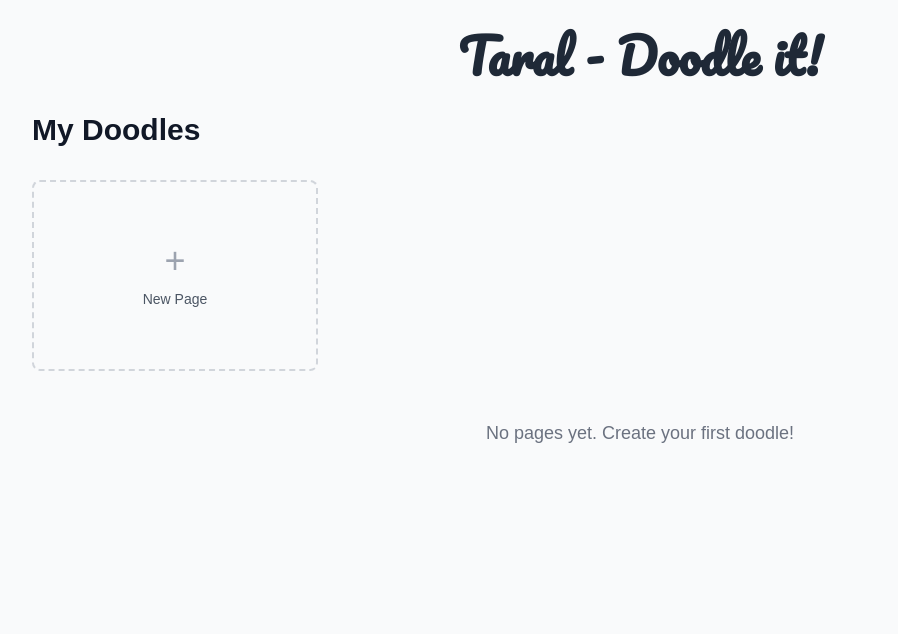
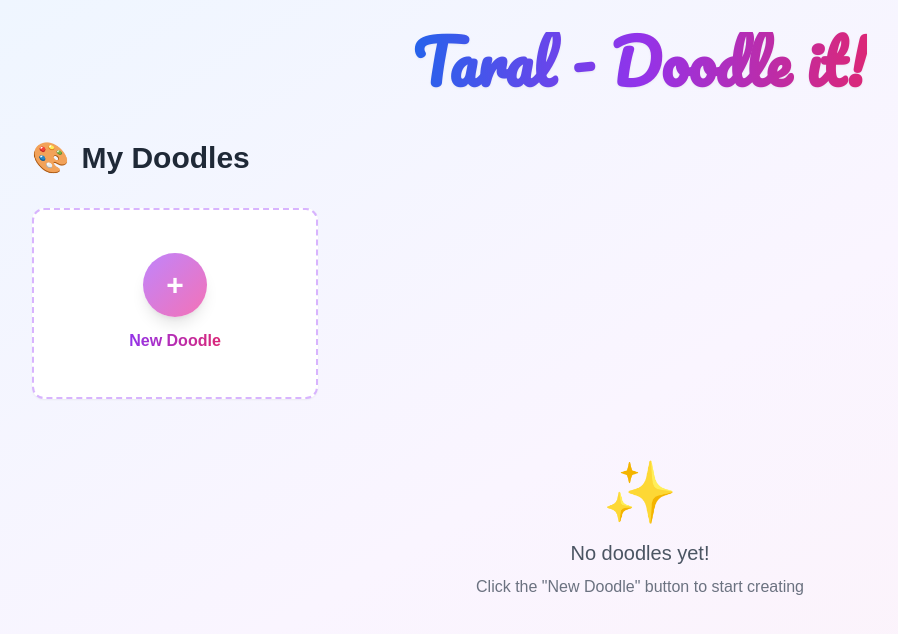
Before and after one commit to charmi-reddy/taral, a Next.js app: page / in a window 1280 px wide. Shown: the top 634 px of the page, without its empty margins (0-898 px from the left). Built offline with nearby package versions, Linux system fonts and the light colour scheme.

Commit message:
feat: enhance home page design with gradients, better colors, and modern styling

```diff
--- a/components/HomeView.tsx
+++ b/components/HomeView.tsx
@@ -104,16 +104,17 @@ export default function HomeView({
   };
 
   return (
-    <div className="min-h-screen bg-gray-50 p-4 sm:p-6 lg:p-8">
+    <div className="min-h-screen bg-gradient-to-br from-blue-50 via-purple-50 to-pink-50 p-4 sm:p-6 lg:p-8">
       <div className="max-w-7xl mx-auto">
         {/* Header with branding */}
-        <div className="flex justify-center mb-6 sm:mb-8">
-          <h1 className="text-4xl sm:text-5xl font-bold text-gray-800" style={{ fontFamily: 'var(--font-pacifico)' }}>
+        <div className="flex justify-center mb-8 sm:mb-12">
+          <h1 className="text-5xl sm:text-6xl font-bold bg-gradient-to-r from-blue-600 via-purple-600 to-pink-600 bg-clip-text text-transparent drop-shadow-sm" style={{ fontFamily: 'var(--font-pacifico)' }}>
             Taral - Doodle it!
           </h1>
         </div>
 
-        <h2 className="text-2xl sm:text-3xl font-bold text-gray-900 mb-6 sm:mb-8">
+        <h2 className="text-2xl sm:text-3xl font-bold text-gray-800 mb-6 sm:mb-8 flex items-center gap-3">
+          <span className="text-3xl">🎨</span>
           My Doodles
         </h2>
 
@@ -122,11 +123,13 @@ export default function HomeView({
           {/* New Page button */}
           <button
             onClick={onNewPage}
-            className="aspect-[3/2] rounded-lg border-2 border-dashed border-gray-300 hover:border-blue-500 hover:bg-blue-50 transition flex flex-col items-center justify-center gap-2 group"
+            className="aspect-[3/2] rounded-xl border-2 border-dashed border-purple-300 hover:border-purple-500 bg-white hover:bg-gradient-to-br hover:from-purple-50 hover:to-pink-50 transition-all duration-300 flex flex-col items-center justify-center gap-3 group shadow-sm hover:shadow-xl"
           >
-            <div className="text-4xl text-gray-400 group-hover:text-blue-500 transition">+</div>
-            <div className="text-sm font-medium text-gray-600 group-hover:text-blue-600 transition">
-              New Page
+            <div className="w-16 h-16 rounded-full bg-gradient-to-br from-purple-400 to-pink-400 flex items-center justify-center text-white text-3xl font-bold group-hover:scale-110 transition-transform duration-300 shadow-lg">
+              +
+            </div>
+            <div className="text-base font-semibold bg-gradient-to-r from-purple-600 to-pink-600 bg-clip-text text-transparent">
+              New Doodle
             </div>
           </button>
 
@@ -135,19 +138,19 @@ export default function HomeView({
             <div
               key={page.id}
               onClick={() => onPageSelect(page.id)}
-              className="aspect-[3/2] rounded-lg border-2 border-gray-200 hover:border-blue-500 hover:shadow-lg transition cursor-pointer bg-white overflow-hidden group relative"
+              className="aspect-[3/2] rounded-xl border-2 border-gray-200 hover:border-purple-400 hover:shadow-2xl transition-all duration-300 cursor-pointer bg-white overflow-hidden group relative transform hover:-translate-y-1"
             >
               {/* Thumbnail */}
               {page.thumbnail && (
                 <img
                   src={page.thumbnail}
                   alt={page.name}
-                  className="w-full h-full object-cover"
+                  className="w-full h-full object-cover group-hover:scale-105 transition-transform duration-300"
                 />
               )}
 
               {/* Overlay with page info */}
-              <div className="absolute bottom-0 left-0 right-0 bg-gradient-to-t from-black/70 to-transparent p-3">
+              <div className="absolute bottom-0 left-0 right-0 bg-gradient-to-t from-gray-900/80 via-gray-900/50 to-transparent p-4">
                 <div className="text-white">
                   {editingPageId === page.id ? (
                     <div onClick={(e) => e.stopPropagation()}>
@@ -158,17 +161,17 @@ export default function HomeView({
                         onKeyDown={(e) => handleKeyDown(e, page.id)}
                         onBlur={() => saveEdit(page.id)}
                         autoFocus
-                        className="w-full px-2 py-1 text-sm font-medium text-gray-900 bg-white rounded border border-blue-500 focus:outline-none focus:ring-2 focus:ring-blue-500"
+                        className="w-full px-3 py-2 text-sm font-medium text-gray-900 bg-white rounded-lg border-2 border-purple-500 focus:outline-none focus:ring-2 focus:ring-purple-500 shadow-lg"
                         maxLength={100}
                       />
                     </div>
                   ) : (
                     <>
-                      <div className="font-medium text-sm truncate flex items-center gap-2">
+                      <div className="font-semibold text-sm truncate flex items-center gap-2">
                         <span className="flex-1 truncate">{page.name}</span>
                         <button
                           onClick={(e) => startEditing(e, page.id, page.name)}
-                          className="opacity-0 group-hover:opacity-100 transition flex-shrink-0 w-6 h-6 rounded hover:bg-white/20 flex items-center justify-center"
+                          className="opacity-0 group-hover:opacity-100 transition-opacity duration-200 flex-shrink-0 w-7 h-7 rounded-lg hover:bg-white/20 flex items-center justify-center backdrop-blur-sm"
                           aria-label="Rename page"
                           title="Rename"
                         >
@@ -177,7 +180,7 @@ export default function HomeView({
                           </svg>
                         </button>
                       </div>
-                      <div className="text-xs text-gray-300">{formatDate(page.lastModifiedAt)}</div>
+                      <div className="text-xs text-gray-200 mt-1">{formatDate(page.lastModifiedAt)}</div>
                     </>
                   )}
                 </div>
@@ -186,7 +189,7 @@ export default function HomeView({
               {/* Delete button */}
               <button
                 onClick={(e) => handleDelete(e, page.id)}
-                className="absolute top-2 right-2 w-8 h-8 rounded-full bg-red-500 hover:bg-red-600 text-white opacity-0 group-hover:opacity-100 transition flex items-center justify-center"
+                className="absolute top-3 right-3 w-9 h-9 rounded-full bg-gradient-to-br from-red-500 to-pink-500 hover:from-red-600 hover:to-pink-600 text-white opacity-0 group-hover:opacity-100 transition-all duration-200 flex items-center justify-center shadow-lg font-bold text-xl hover:scale-110"
                 aria-label="Delete page"
               >
                 ×
@@ -197,8 +200,10 @@ export default function HomeView({
 
         {/* Empty state */}
         {sortedPages.length === 0 && (
-          <div className="text-center py-12 text-gray-500">
-            <p className="text-lg">No pages yet. Create your first doodle!</p>
+          <div className="text-center py-16">
+            <div className="text-6xl mb-4">✨</div>
+            <p className="text-xl text-gray-600 font-medium">No doodles yet!</p>
+            <p className="text-gray-500 mt-2">Click the "New Doodle" button to start creating</p>
           </div>
         )}
       </div>
```
